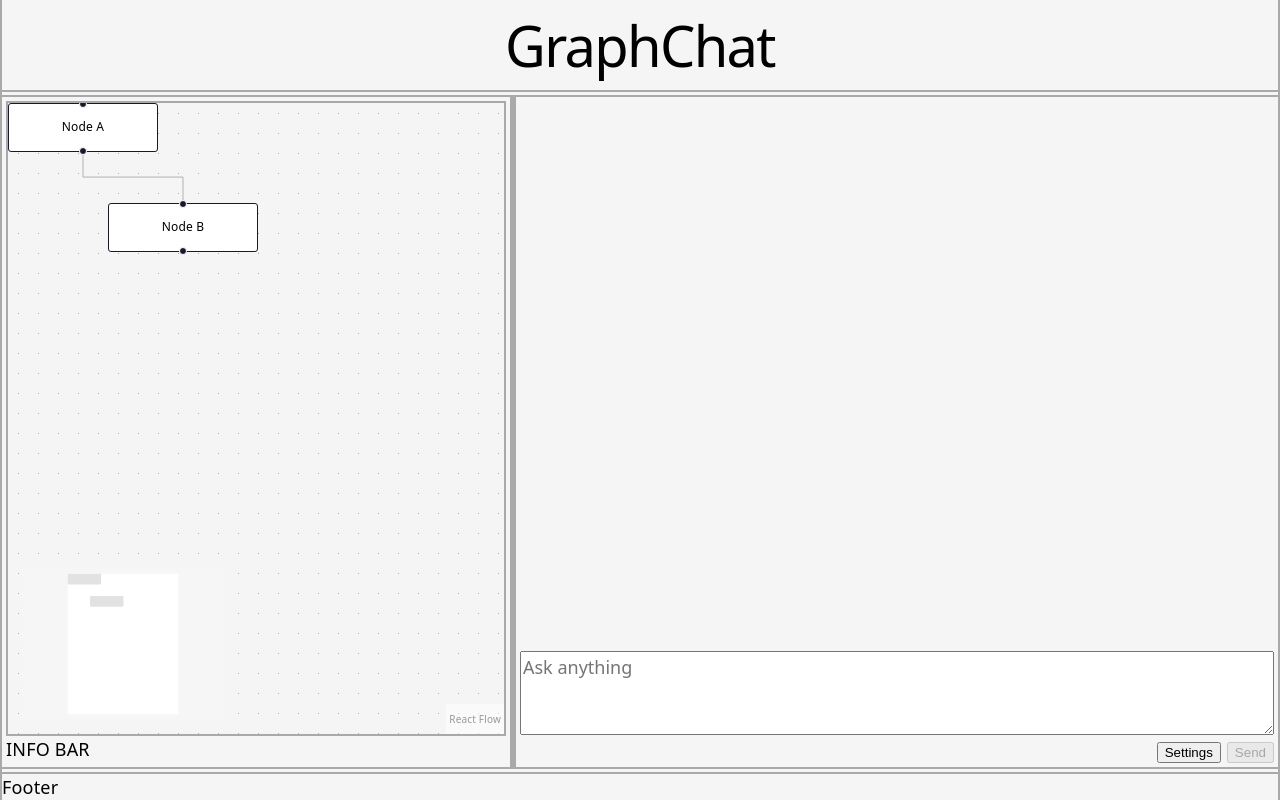
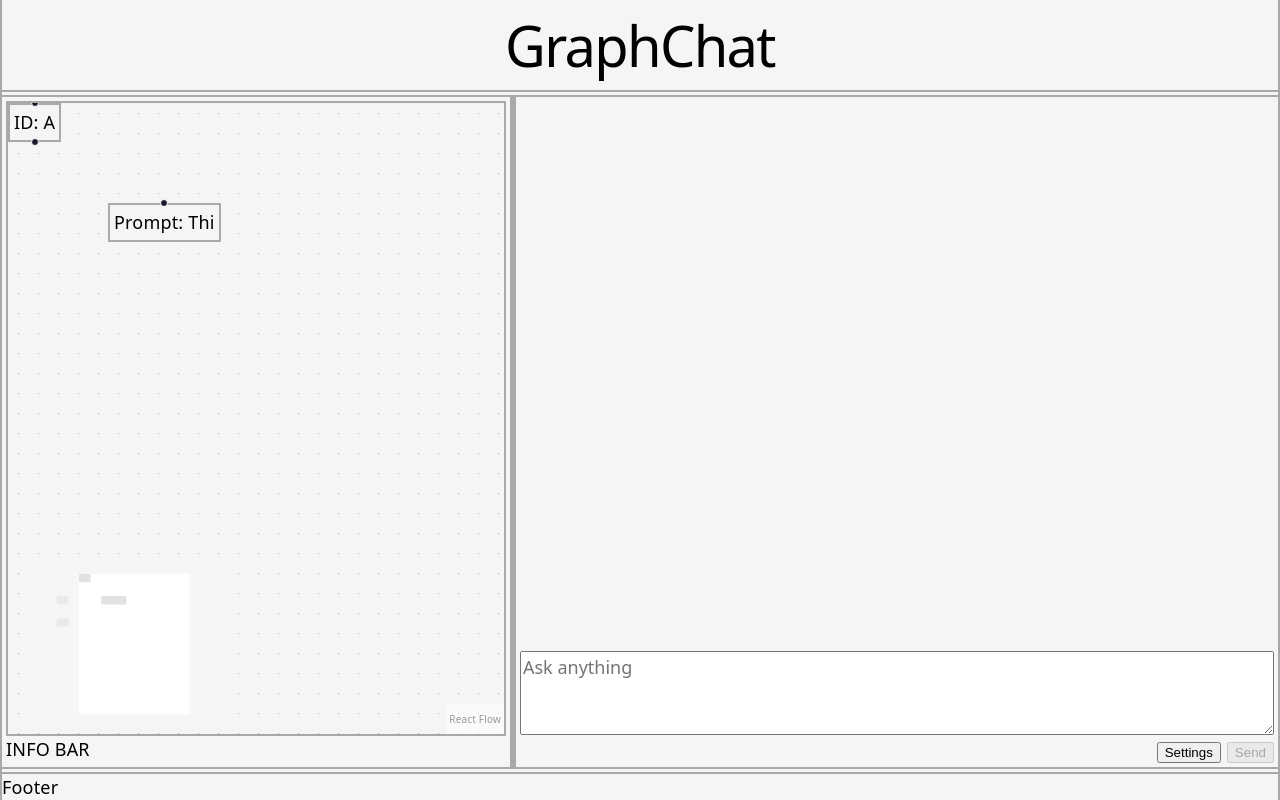
Before and after one commit to lsiemens/GraphChat, a React (Vite) app in the folder client_graph_chat/: page / in a window 1280 px wide. Built offline with nearby package versions, Linux system fonts and the light colour scheme.

Commit message:
Add custom nodes to the client

```diff
--- a/client_graph_chat/src/components/graph/Graph.tsx
+++ b/client_graph_chat/src/components/graph/Graph.tsx
@@ -1,13 +1,17 @@
 import { useState, useCallback } from "react";
 import { ReactFlow, Background, MiniMap, applyEdgeChanges, applyNodeChanges, addEdge } from "@xyflow/react";
 import type { Node, Edge, OnNodesChange, OnEdgesChange, OnConnect } from "@xyflow/react";
+import { PromptNode, createPromptNode, FullNode, createFullNode } from "./GraphNodes"
 import "@xyflow/react/dist/style.css";
 import styles from "./Graph.module.css"
 
 const initialNodes: Node[] = [
-    {id: "A", position: {x:0, y:0}, data: {label: "Node A"}},
-    {id: "B", position: {x:100, y:100}, data: {label: "Node B"}}];
-const initialEdges: Edge[] = [{id: "A-B", source: "A", target: "B", type:"step"}];
+  createFullNode({x:0, y:0}, {id: "A", upstream: [], request: "request", reply: "reply", model: "Grok-4.20", costUSD: null}),
+  createFullNode({x:-100, y:100}, {id: "C", upstream: [], request: "request", reply: "reply", model: "Grok-4.20", costUSD: null}),
+  createFullNode({x:-100, y:200}, {id: "D", upstream: [], request: "request", reply: "reply", model: "Grok-4.30", costUSD: null}),
+  createPromptNode({x:100, y:100}, {model: "Grok", upstream: [], timestamp: "", content: "This prompt"}),
+];
+const initialEdges: Edge[] = [{id: "C-D", deletable: false, source: "C", target: "D"}];
 
 export function Graph() {
   const [nodes, setNodes] = useState<Node[]>(initialNodes);
@@ -17,11 +21,20 @@ export function Graph() {
   const onEdgesChange: OnEdgesChange = useCallback((changes) => setEdges((edgesSnapshot) => applyEdgeChanges(changes, edgesSnapshot)), []);
   const onConnect: OnConnect = useCallback((params) => setEdges((edgesSnapshot) => addEdge(params, edgesSnapshot)), []);
 
+  const nodeTypes = { promptNode: PromptNode, fullNode: FullNode };
+
   return (
     <div className={styles["graph"]}>
       <div className={styles["graph-container"]}>
         <div className={styles["graph-view"]}>
-          <ReactFlow nodes={nodes} edges={edges} onNodesChange={onNodesChange} onEdgesChange={onEdgesChange} onConnect={onConnect} colorMode="system">
+          <ReactFlow
+              nodes={nodes}
+              edges={edges}
+              nodeTypes={nodeTypes}
+              onNodesChange={onNodesChange}
+              onEdgesChange={onEdgesChange}
+              onConnect={onConnect}
+              colorMode="system">
             <MiniMap position="bottom-left" zoomable pannable/>
             <Background />
           </ReactFlow>
--- /dev/null
+++ b/client_graph_chat/src/components/graph/GraphNodes.module.css
@@ -0,0 +1,5 @@
+.node {
+  padding: var(--padding);
+  background: var(--bg);
+  border: var(--border-size) solid var(--border);
+}
--- /dev/null
+++ b/client_graph_chat/src/components/graph/GraphNodes.tsx
@@ -0,0 +1,46 @@
+import { Position, Handle } from "@xyflow/react";
+import type { Node, NodeProps, XYPosition } from "@xyflow/react";
+import type { Prompt, NodeData } from "@/types"
+import styles from "./GraphNodes.module.css"
+
+type PromptNode = Node<{ prompt: Prompt }, "promptNode">;
+type FullNode = Node<{ nodeData: NodeData }, "fullNode">;
+
+export function createFullNode(position: XYPosition, nodeData: NodeData): FullNode {
+  return {
+    id:nodeData.id,
+    type:"fullNode",
+    position: position,
+    deletable: false,
+    data: { nodeData: nodeData },
+  };
+}
+
+export function createPromptNode(position: XYPosition, prompt: Prompt): PromptNode {
+  return {
+    id:"Prompt",
+    type:"promptNode",
+    position: position,
+    deletable: false,
+    data: { prompt: prompt },
+  };
+}
+
+export function PromptNode({ data }: NodeProps<PromptNode>) {
+  return(
+    <div className={styles["node"]}>
+      <div>Prompt: {data.prompt.content.slice(0, 3)}</div>
+      <Handle type="target" position={Position.Top} />
+    </div>
+  );
+}
+
+export function FullNode({ data }: NodeProps<FullNode>) {
+  return(
+    <div className={styles["node"]}>
+      <div>ID: {data.nodeData.id.slice(0, 3)}</div>
+      <Handle type="source" position={Position.Bottom} />
+      <Handle type="target" isConnectable={false} position={Position.Top} />
+    </div>
+  );
+}
```
